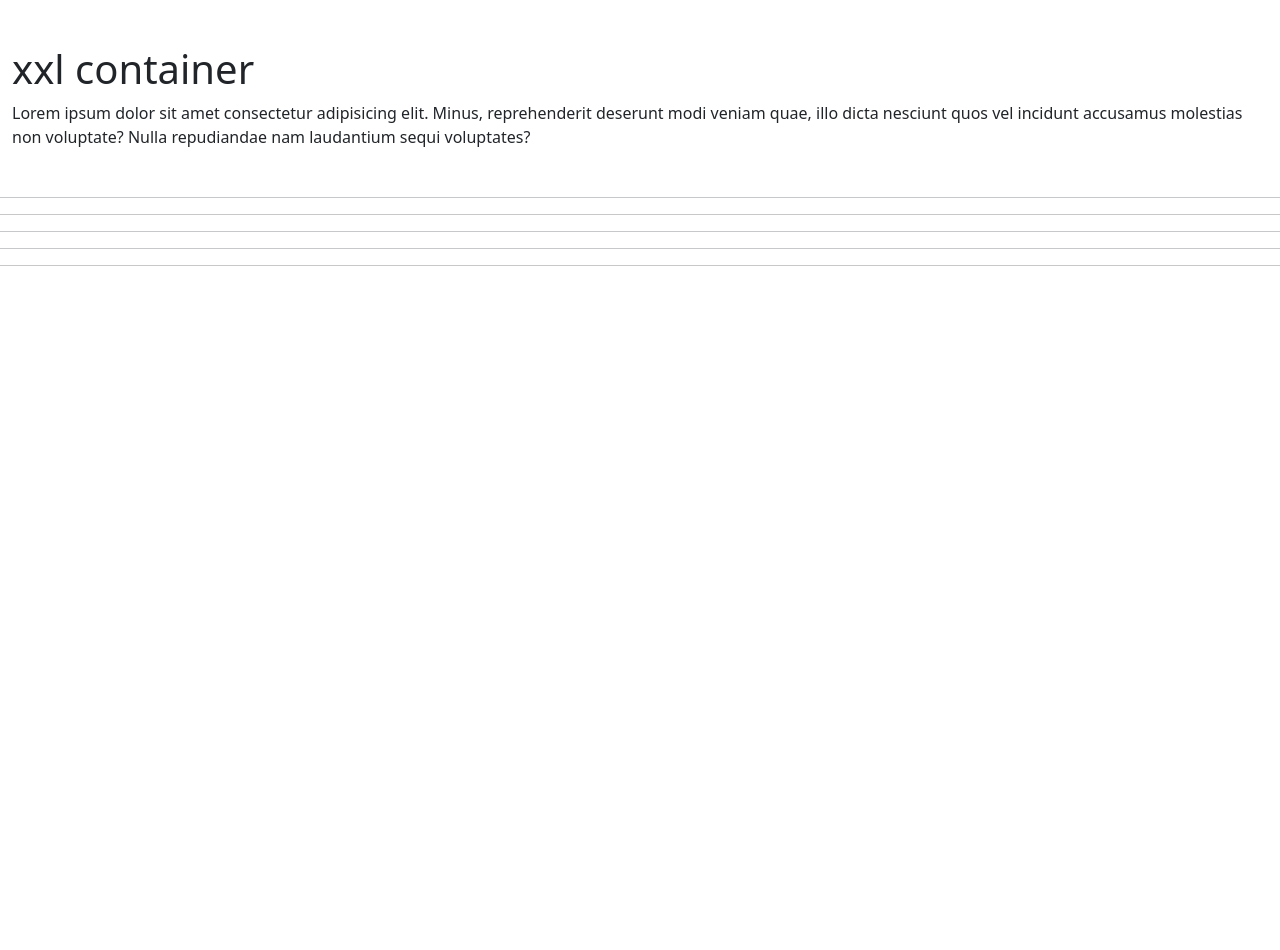
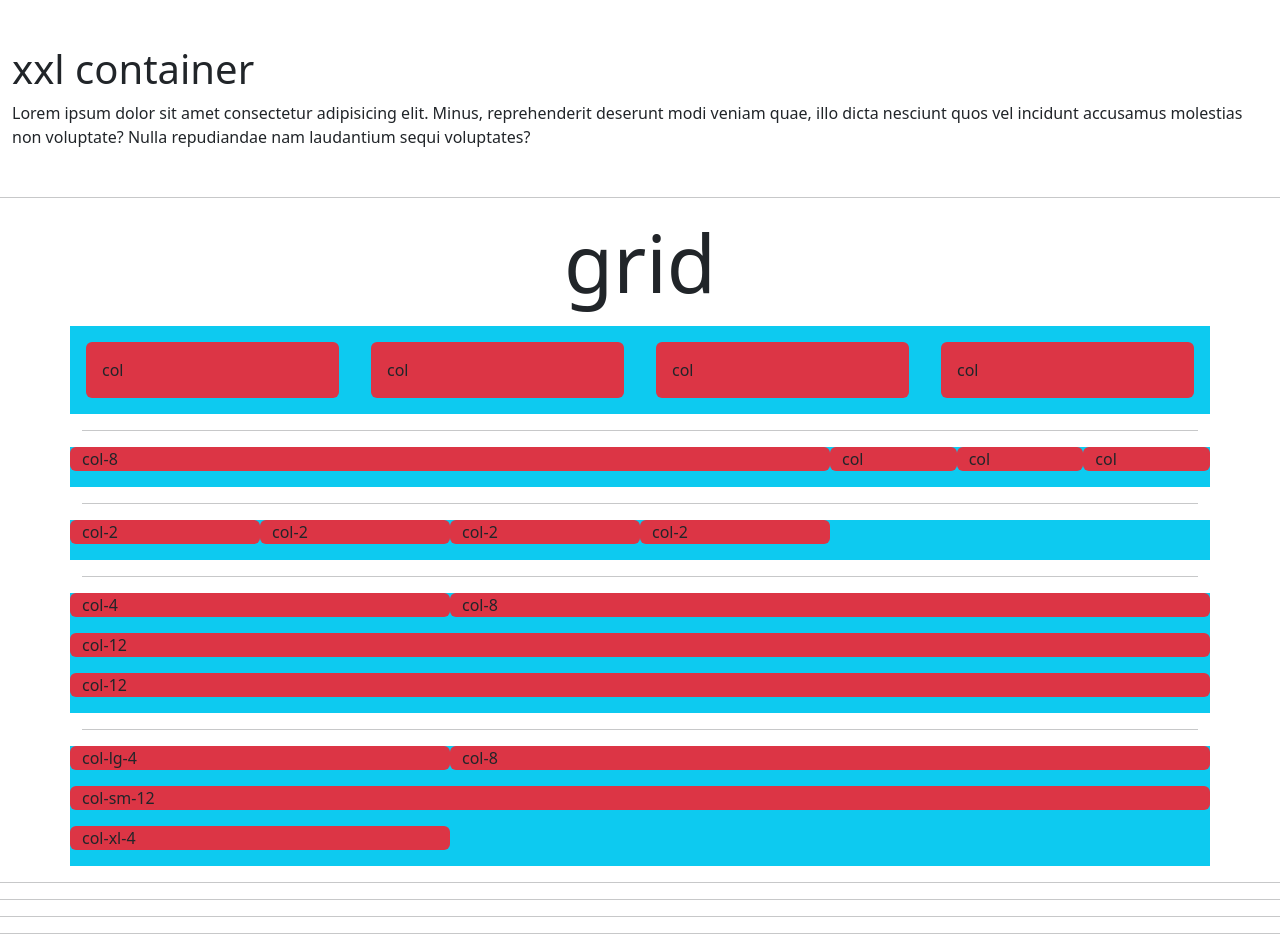
Before and after one commit to Ahmed-Badry-Abdelrahman/Bootstrap-5, a website: page index.html in a window 1280 px wide. Shown: the part 5476-6426 px from the top of the page. Before the commit the page ends 5758 px from the top, so only its background shows below. Drawn offline with nearby package versions, Linux system fonts and the light colour scheme.

Commit message:
"Added grid layout examples to index.html"

```diff
--- a/index.html
+++ b/index.html
@@ -133,6 +133,43 @@
         <p>Lorem ipsum dolor sit amet consectetur adipisicing elit. Minus, reprehenderit deserunt modi veniam quae, illo dicta nesciunt quos vel incidunt accusamus molestias non voluptate? Nulla repudiandae nam laudantium sequi voluptates?</p>
     </div>
     <hr>
+    <p class="text-center display-1">grid</p>
+    <div class="container">
+        <div class="row bg-info">
+            <div class="col m-3 p-3 bg-danger rounded">col</div>
+            <div class="col m-3 p-3 bg-danger rounded">col</div>
+            <div class="col m-3 p-3 bg-danger rounded">col</div>
+            <div class="col m-3 p-3 bg-danger rounded">col</div>
+        </div>
+        <hr>
+        <div class="row bg-info">
+            <div class="col-8 mb-3 bg-danger rounded">col-8</div>
+            <div class="col   mb-3 bg-danger rounded">col</div>
+            <div class="col   mb-3 bg-danger rounded">col</div>
+            <div class="col   mb-3 bg-danger rounded">col</div>
+        </div>
+        <hr>
+        <div class="row bg-info">
+            <div class="col-2   mb-3 bg-danger rounded">col-2</div>
+            <div class="col-2   mb-3 bg-danger rounded">col-2</div>
+            <div class="col-2   mb-3 bg-danger rounded">col-2</div>
+            <div class="col-2   mb-3 bg-danger rounded">col-2</div>
+        </div>
+        <hr>
+        <div class="row bg-info">
+            <div class="col-4   mb-3 bg-danger rounded">col-4</div>
+            <div class="col-8   mb-3 bg-danger rounded">col-8</div>
+            <div class="col-12   mb-3 bg-danger rounded">col-12</div>
+            <div class="col-12   mb-3 bg-danger rounded">col-12</div>
+        </div>
+        <hr>
+        <div class="row bg-info">
+            <div class="col-lg-4   mb-3 bg-danger rounded">col-lg-4</div>
+            <div class="col   mb-3 bg-danger rounded">col-8</div>
+            <div class="col-sm-12   mb-3 bg-danger rounded">col-sm-12</div>
+            <div class="col-sm-12 col-lg-6 col-xl-4 col-xxl-2  mb-3 bg-danger rounded">col-xl-4</div>
+        </div>
+    </div>
     <hr>
     <hr>
     <hr>
```
